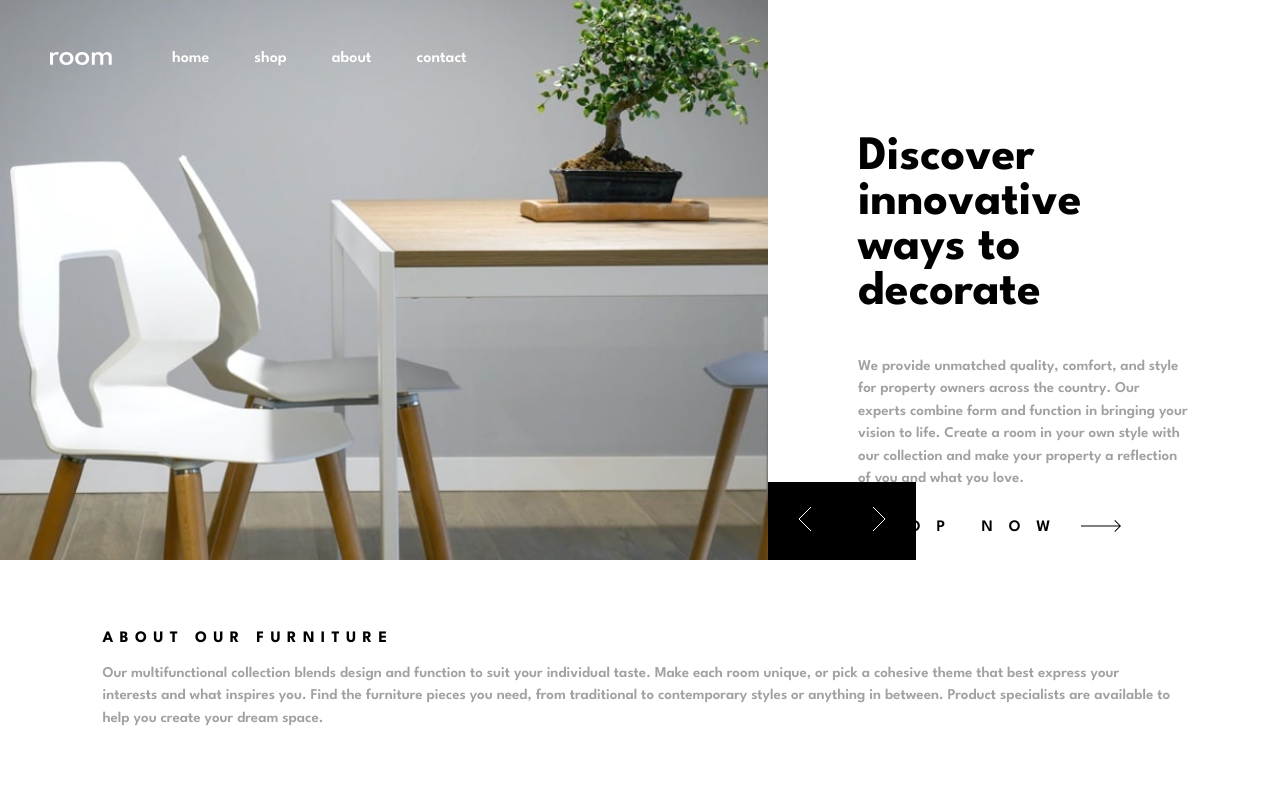
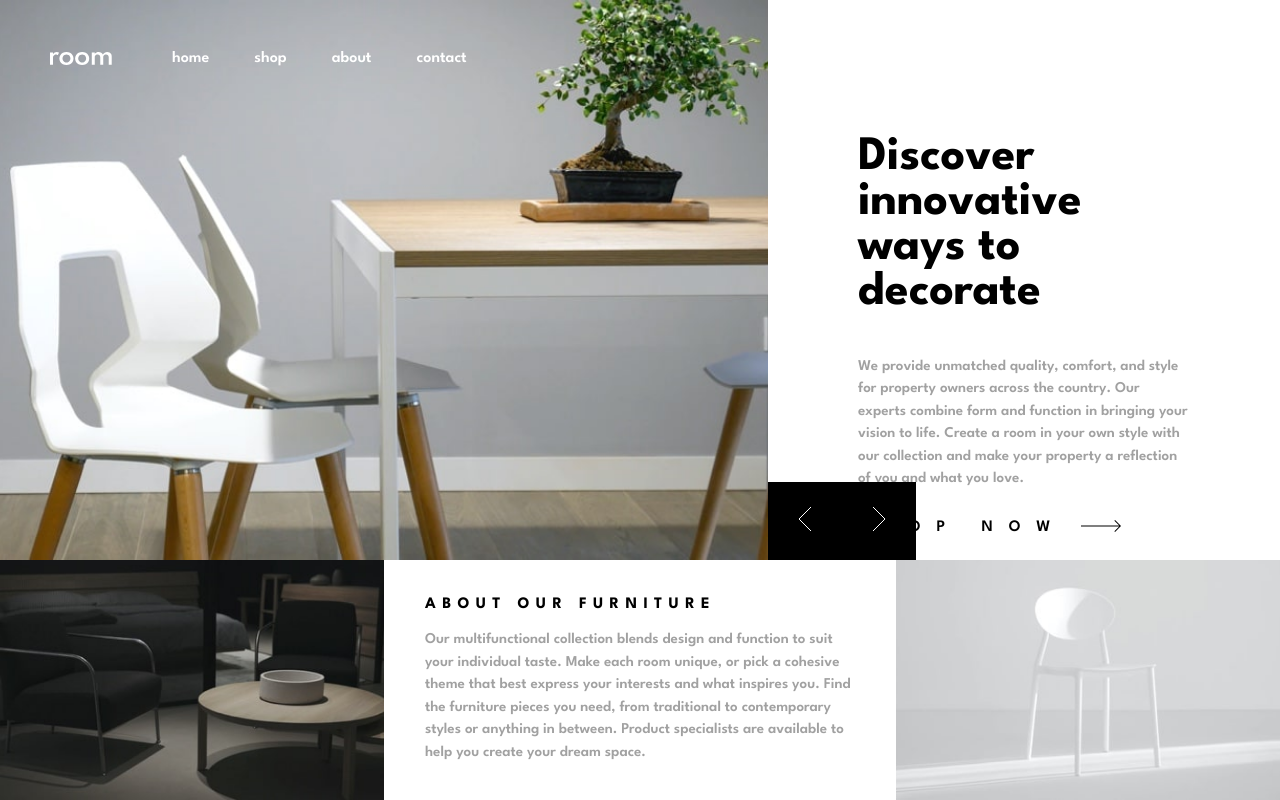
Before and after one commit to steff93/room-homepage, a React (Create React App) app: page / in a window 1280 px wide. Built offline with nearby package versions, Linux system fonts and the light colour scheme.

Commit message:
desktop view fix

```diff
--- a/src/components/Footer/Footer.scss
+++ b/src/components/Footer/Footer.scss
@@ -52,11 +52,11 @@ $b: ".footer";
   @media (max-width: 767px) {
     overflow: visible;
     flex-direction: column;
-  }
 
-  &__text-content,
-  &__left-side,
-  &__right-side {
-    width: 100%;
+    &__text-content,
+    &__left-side,
+    &__right-side {
+      width: 100%;
+    }
   }
 }
```
